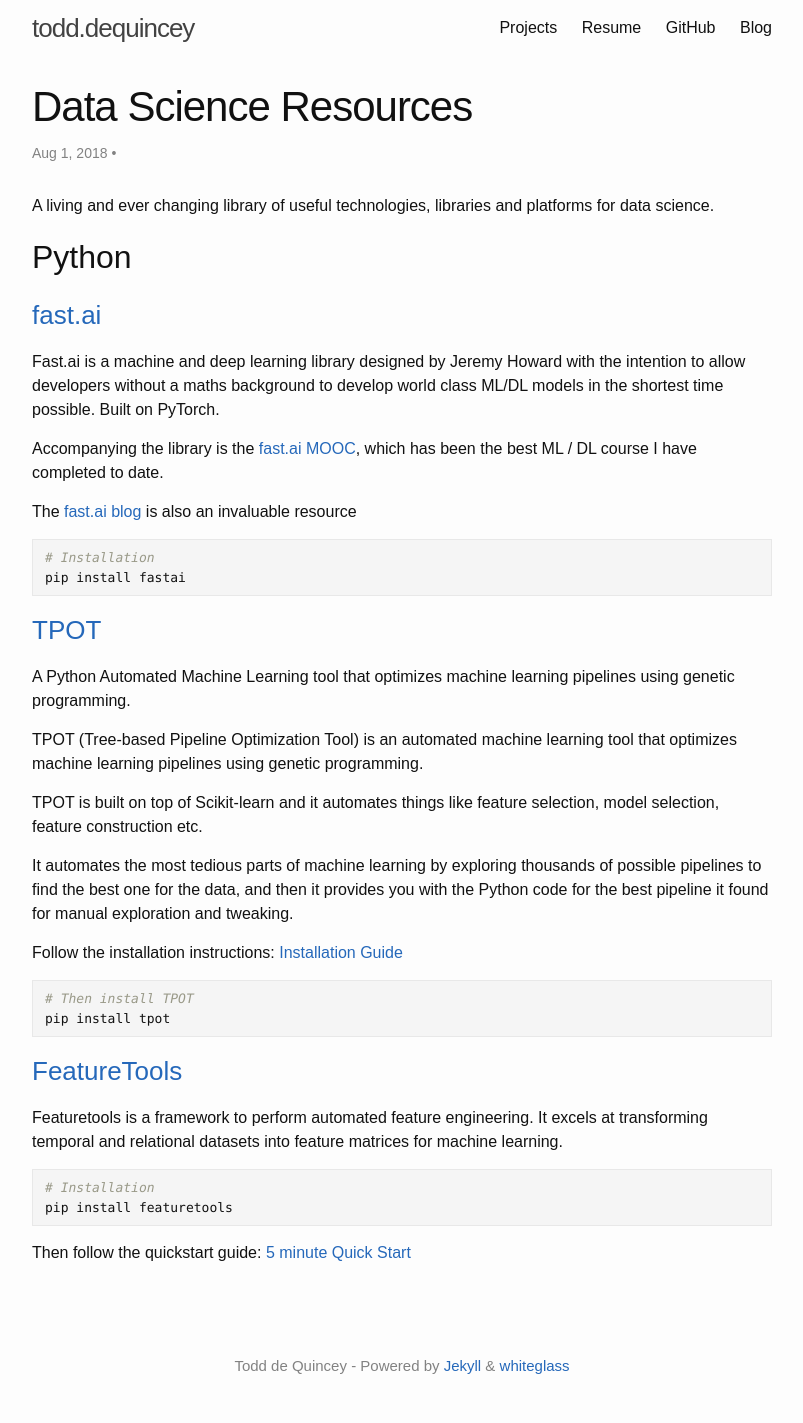
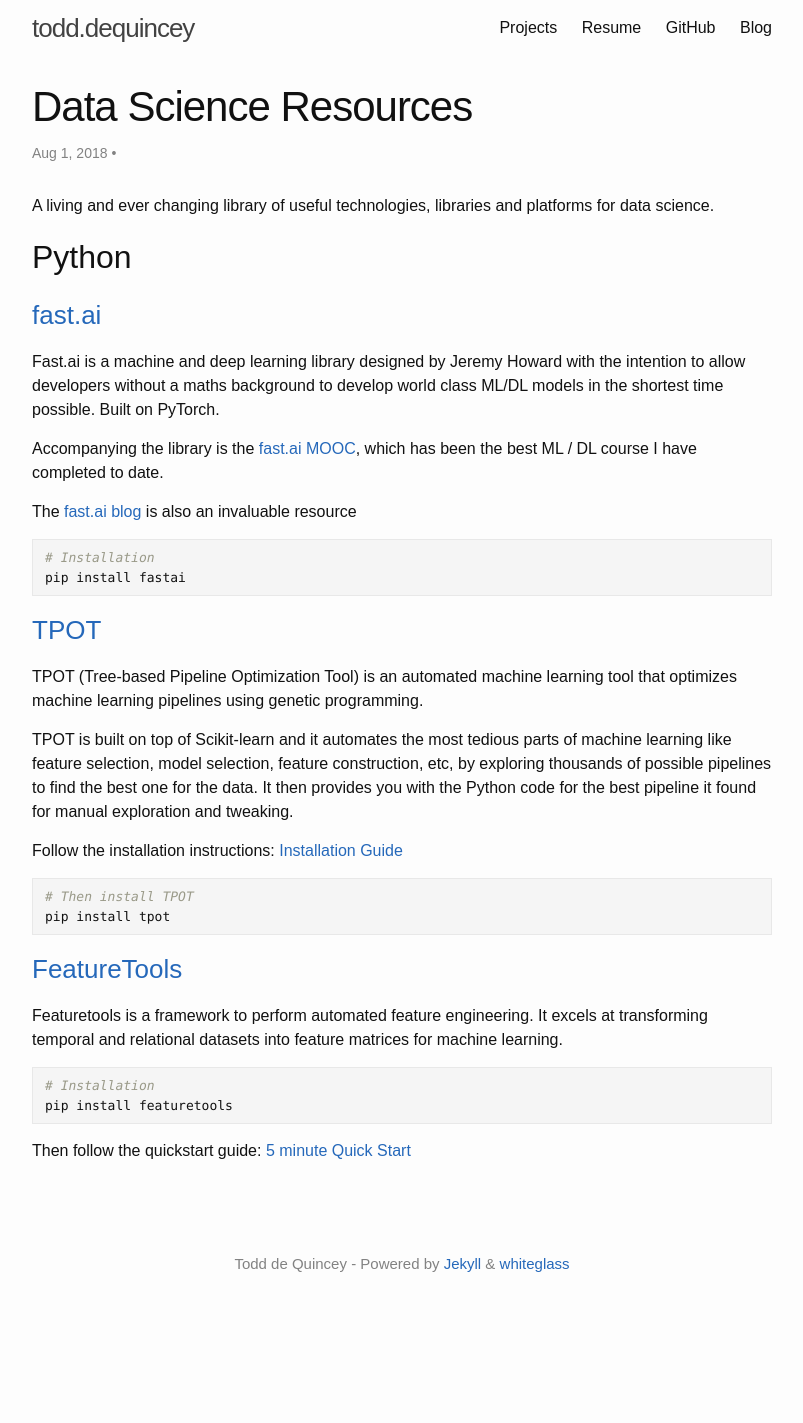
Before and after one commit to toddy86/dequincey.blog, a Jekyll site: the page built from _posts/2018-08-01-data-science-resources.md, in a window 1280 px wide. Shown: the whole page, without its empty margins (238-1041 px from the left). Built offline with Jekyll 4.4.1, drawn with Linux system fonts in a browser that asks for light colours; after the commit the page ends 1321 px from its top, so only the background shows below that.

Commit message:
DS page updates

```diff
--- a/_posts/2018-08-01-data-science-resources.md
+++ b/_posts/2018-08-01-data-science-resources.md
@@ -23,16 +23,11 @@
 {% endhighlight %}
 
 
-<span></span>
+<p></p>
 <h3><a href="https://github.com/EpistasisLab/tpot">TPOT</a></h3>
-
-A Python Automated Machine Learning tool that optimizes machine learning pipelines using genetic programming.
-
 TPOT (Tree-based Pipeline Optimization Tool) is an automated machine learning tool that optimizes machine learning pipelines using genetic programming.
 
-TPOT is built on top of Scikit-learn and it automates things like feature selection, model selection, feature construction etc.
-
-It automates the most tedious parts of machine learning by exploring thousands of possible pipelines to find the best one for the data, and then it provides you with the Python code for the best pipeline it found for manual exploration and tweaking.
+TPOT is built on top of Scikit-learn and it automates the most tedious parts of machine learning like feature selection, model selection, feature construction, etc, by exploring thousands of possible pipelines to find the best one for the data. It then provides you with the Python code for the best pipeline it found for manual exploration and tweaking.
 
 Follow the installation instructions: <a href="http://epistasislab.github.io/tpot/installing/">Installation Guide</a>
 
```
